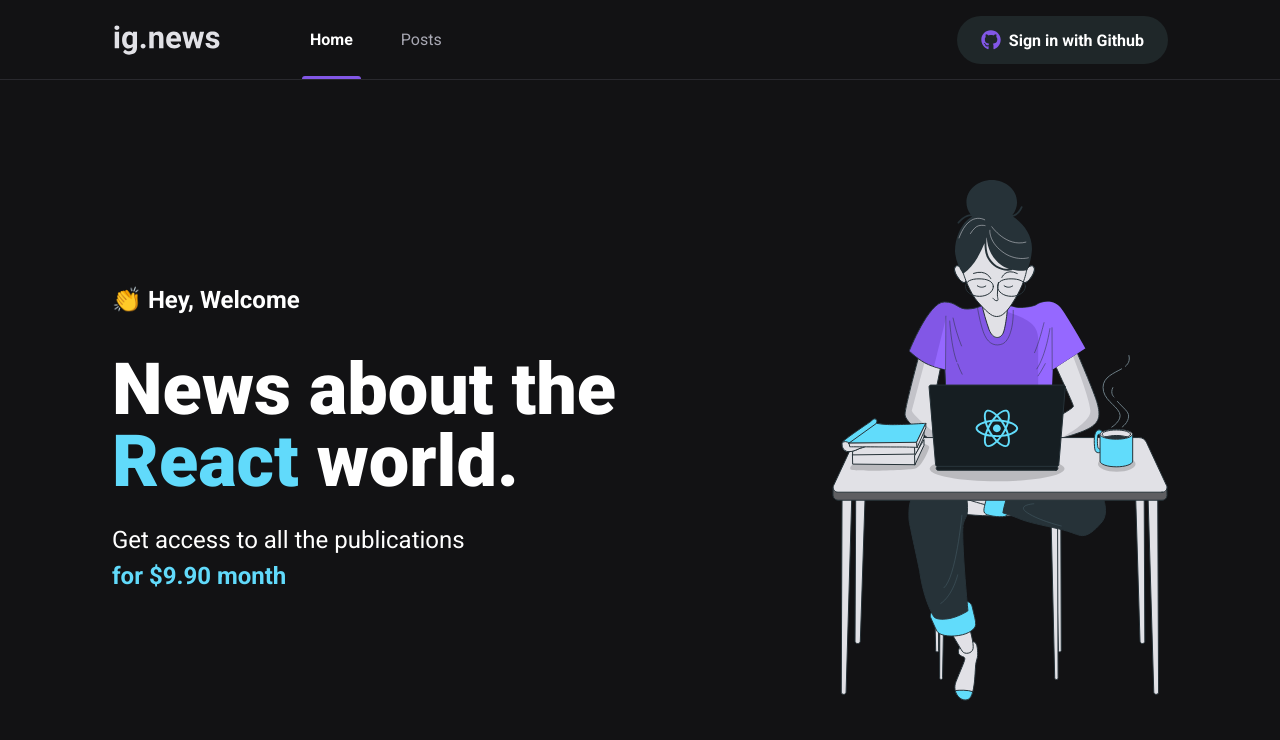
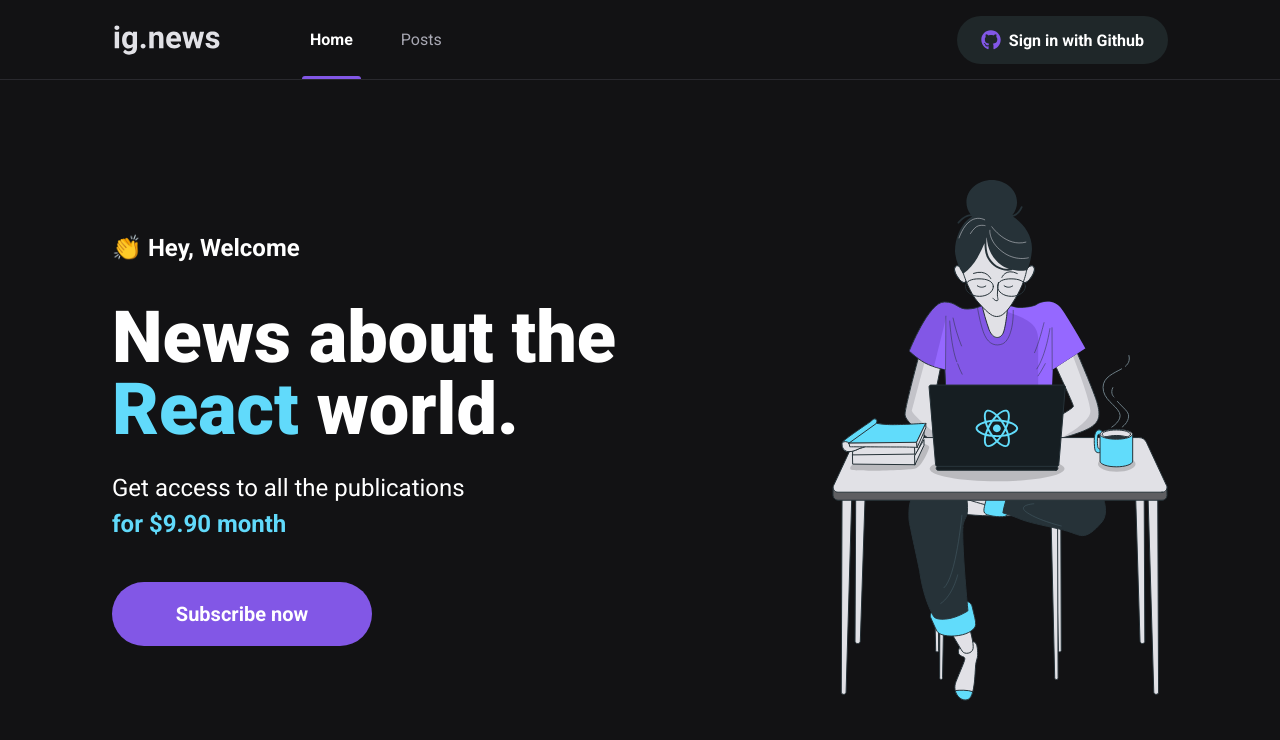
Before and after one commit to Sn0wye/ignews, a Next.js app: page / in a window 1280 px wide. Shown: the top 740 px of the page. Built offline with nearby package versions, Linux system fonts and the light colour scheme.

Commit message:
feat: :sparkles: add subscribe button to home

```diff
--- /dev/null
+++ b/src/components/SubscribeButton/index.tsx
@@ -0,0 +1,12 @@
+import React from 'react';
+import styles from './styles.module.scss';
+
+const SubscribeButton = () => {
+  return (
+    <button type='button' className={styles.subscribeButton}>
+      Subscribe now
+    </button>
+  );
+};
+
+export default SubscribeButton;
--- /dev/null
+++ b/src/components/SubscribeButton/styles.module.scss
@@ -0,0 +1,20 @@
+.subscribeButton {
+  width: 16.25rem;
+  height: 4rem;
+  border: 0;
+  border-radius: 2rem;
+  background: var(--purple-500);
+  color: var(--white);
+  font-size: 1.25rem;
+  font-weight: bold;
+
+  display: flex;
+  align-items: center;
+  justify-content: center;
+
+  transition: filter 0.2s;
+
+  &:hover {
+    filter: brightness(0.8);
+  }
+}
--- a/src/pages/home.module.scss
+++ b/src/pages/home.module.scss
@@ -38,4 +38,8 @@
       font-weight: bold;
     }
   }
+
+  button {
+    margin-top: 2.5rem;
+  }
 }
--- a/src/pages/index.tsx
+++ b/src/pages/index.tsx
@@ -1,5 +1,6 @@
 import type { NextPage } from 'next';
 import Head from 'next/head';
+import SubscribeButton from '../components/SubscribeButton';
 import styles from './home.module.scss';
 
 const Home: NextPage = () => {
@@ -19,6 +20,7 @@
             Get access to all the publications <br />
             <span>for $9.90 month</span>
           </p>
+          <SubscribeButton />
         </section>
 
         <img src='/images/avatar.svg' alt='Girl coding illustration' />
```
